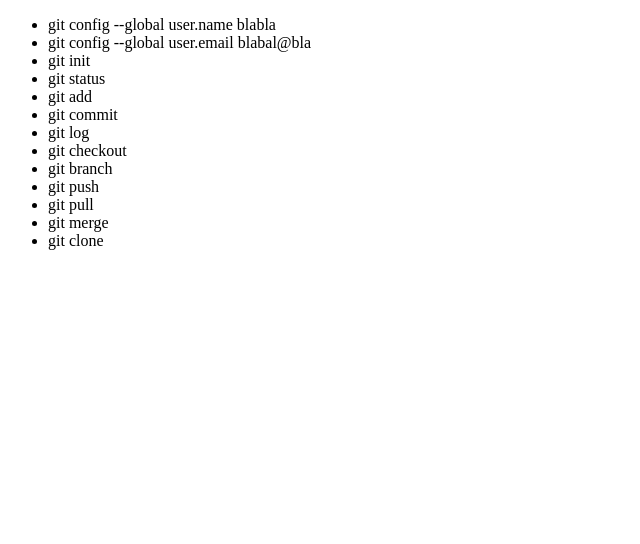
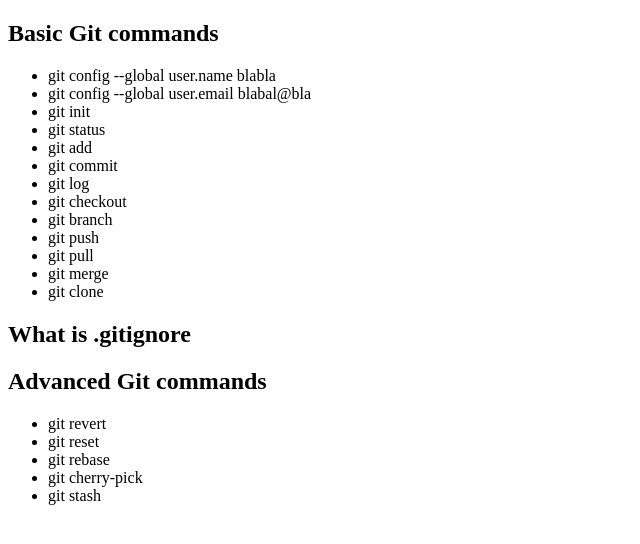
Before and after one commit to Jedislayer/Study-HW1-Git, a plain HTML site: page index.html in a window 1280 px wide. Shown: the whole page, without its empty margins (0-640 px from the left). Drawn offline with Linux system fonts and the light colour scheme.

Commit message:
final structure for index.html

```diff
--- a/index.html
+++ b/index.html
@@ -2,15 +2,15 @@
 
 <html lang="en">
 <head>
-  <meta charset="utf-8">
+  <meta charset="UTF-8" />
+  <meta name="viewport" content="width=device-width, initial-scale=1.0" />
+  <title>Document</title>
 
-  <title>The HTML5 Herald</title>
-  <meta name="description" content="The HTML5 Herald">
-  <meta name="author" content="SitePoint">
 
 </head>
 
 <body>
+  <h2>Basic Git commands</h2>
   <ul>
     <li>git config --global user.name blabla</li>
     <li>git config --global user.email blabal@bla</li>
@@ -26,5 +26,13 @@
     <li>git merge</li>
     <li>git clone</li>
   </ul>
+  <h2>What is .gitignore</h2>
+  <h2>Advanced Git commands</h2>
+  <ul>
+    <li>git revert</li>
+    <li>git reset</li>
+    <li>git rebase</li>
+    <li>git cherry-pick</li>
+    <li>git stash</li>
 </body>
 </html>
```
